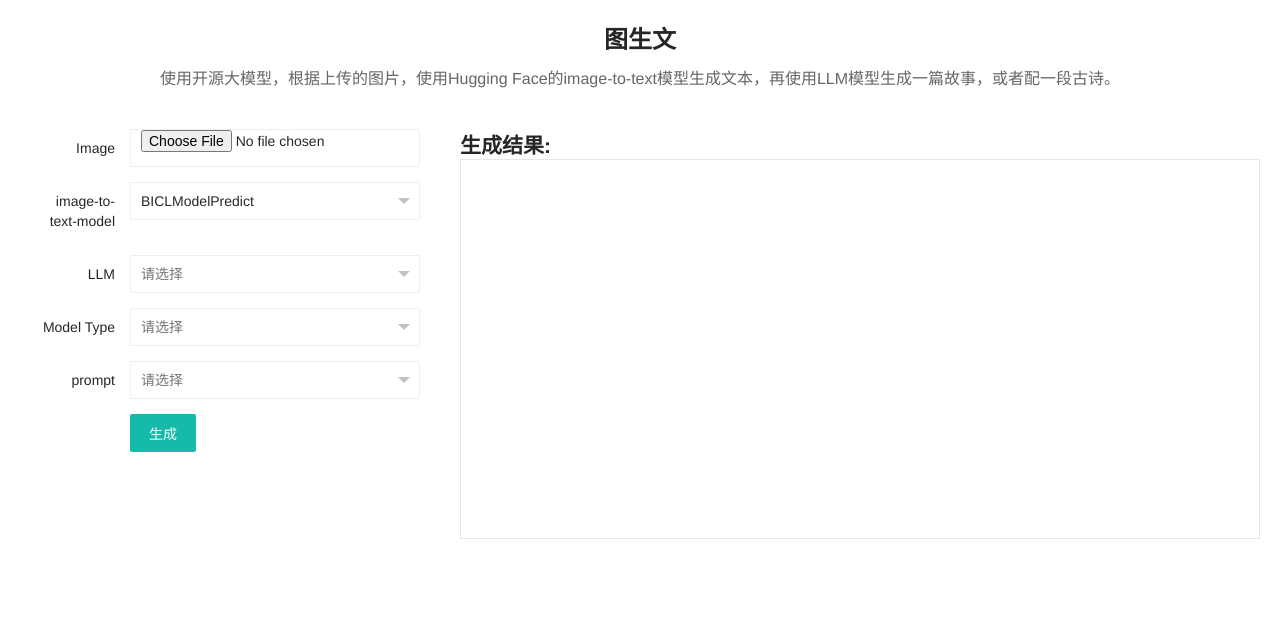
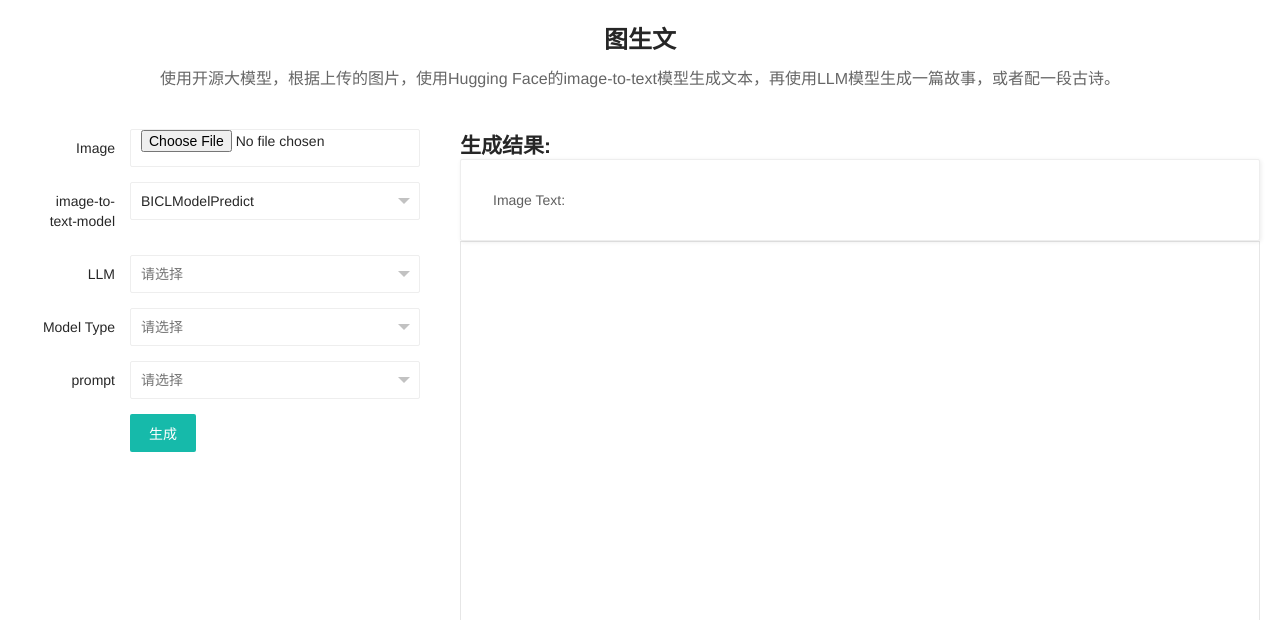
Before and after one commit to pangxiaobin/ImageToTextProject, a Django app: page /upload/ in a window 1280 px wide. Shown: the top 620 px of the page. Run offline with Django 5.2, Linux system fonts and the light colour scheme.

Commit message:
feat:新增模型类型和名字记录,并进行展示

```diff
--- a/app/models.py
+++ b/app/models.py
@@ -6,6 +6,9 @@ from django.db import models
 # 记录生成的历史记录
 class ImageToTextHistory(models.Model):
     image = models.ImageField(upload_to="images/")
+    image_text = models.TextField(null=True, blank=True)
+    llm_model = models.CharField(max_length=32, null=True, blank=True)
+    model_name = models.CharField(max_length=32, null=True, blank=True)
     text = models.TextField(null=True, blank=True)
     created_at = models.DateTimeField(auto_now_add=True)
 
--- a/app/templates/upload.html
+++ b/app/templates/upload.html
@@ -123,7 +123,13 @@
     </div>
     <div class="right">
       <h2>生成结果:</h2>
-      <!-- 展示图片 -->
+      <!-- 展示图片内容 -->
+      <div class="layui-panel">
+        <div style="padding: 32px;">
+          <span> Image Text:</span>
+          <span id="image-text"></span>
+        </div>
+      </div>
       <div class="content">
         <!-- 文本内容展示区域 -->
       </div>
@@ -170,6 +176,8 @@
         $('#show-image').attr('src', '');
         // 隐藏图片
         $('#show-image').hide();
+        // 清空image-text
+        $('#image-text').html('');
 
         var formData = new FormData($('#uploadForm')[0]);
 
@@ -184,6 +192,7 @@
             $('#show-image').attr('src', res.image_src);
             $('#show-image').show();
             $('.content').html(res.text);
+            $('#image-text').html(res.image_text);
             layer.close(loadIndex);
 
           },
--- a/app/views.py
+++ b/app/views.py
@@ -72,9 +72,17 @@ def upload_view(request):
             return JsonResponse({"error": str(e)}, status=500)
         new_image = copy.deepcopy(image)
         # 保存预测历史
-        img = ImageToTextHistory.objects.create(image=new_image, text=text)
+        img = ImageToTextHistory.objects.create(
+            image=new_image,
+            text=text,
+            image_text=input_sentence,
+            llm_model=llm_type,
+            model_name=model_name,
+        )
         image_src = img.image.url
-        return JsonResponse({"image_src": image_src, "text": text})
+        return JsonResponse(
+            {"image_src": image_src, "text": text, "image_text": input_sentence}
+        )
     else:
         content = {
             "MODEL_PREDICT_DICT": MODEL_PREDICT_DICT,
```
Also changed, not shown: app/templates/index.html (+36 -5 lines), app/migrations/0002_imagetotexthistory_image_text_and_more.py (added).
